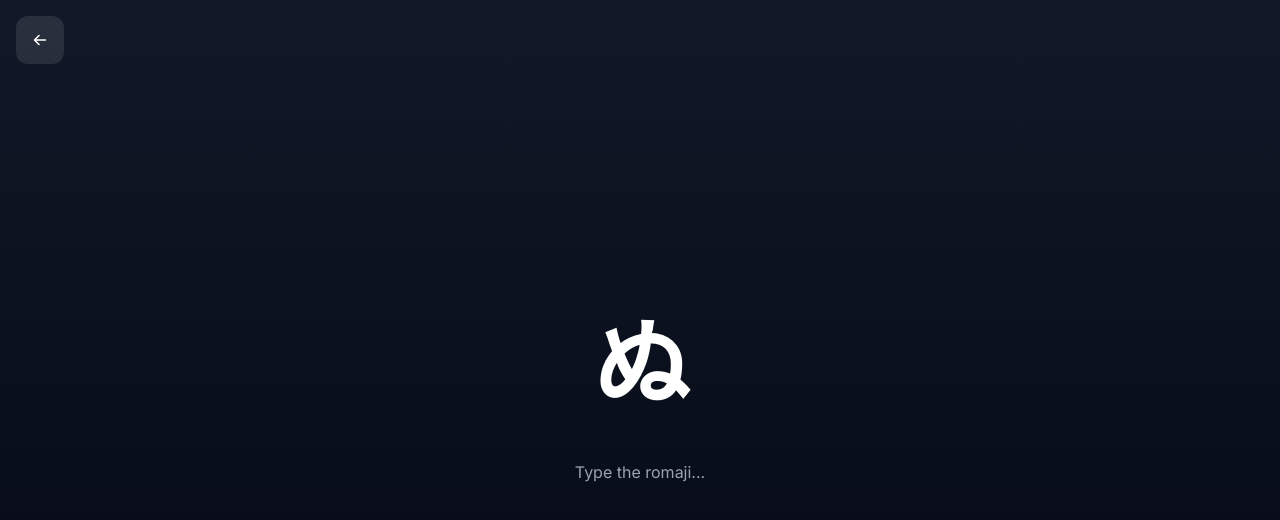
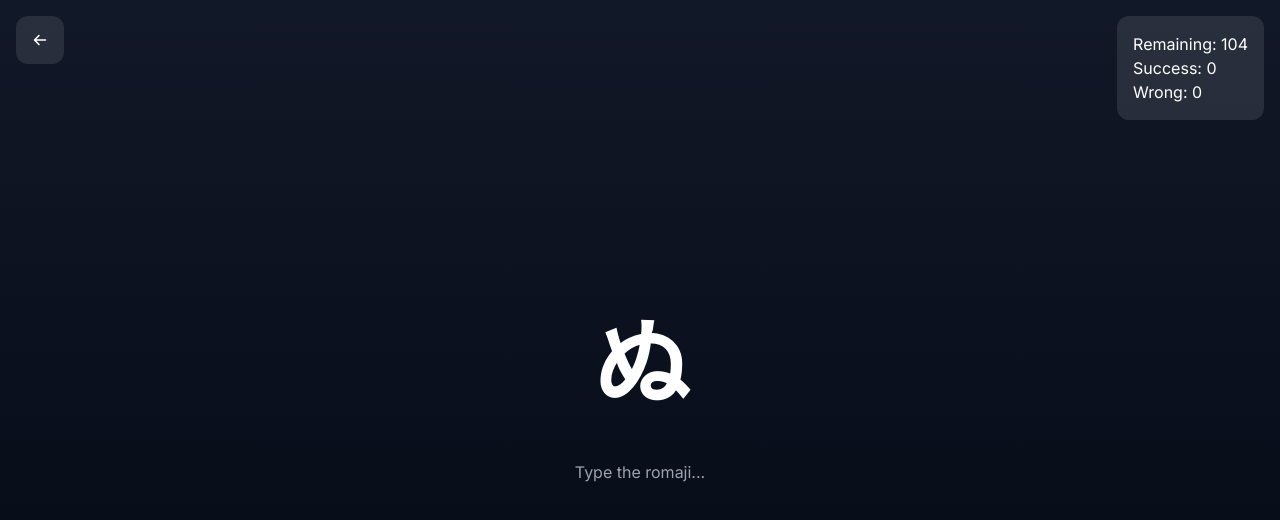
Before and after one commit to alexpuertasr/nihongo, a Next.js app: page /hiragana in a window 1280 px wide. Shown: the top 520 px of the page. Built offline with nearby package versions, Linux system fonts and the light colour scheme.

Commit message:
feat: add score panel

```diff
--- a/src/app/(scriptMatcher)/layout.tsx
+++ b/src/app/(scriptMatcher)/layout.tsx
@@ -10,7 +10,7 @@ export default function RootLayout({
     <>
       {children}
       <Link
-        className="absolute left-0 top-0 m-4 flex rounded-xl bg-white/10 p-4 text-white hover:bg-white/20"
+        className="absolute left-0 top-0 m-4 flex rounded-xl bg-white/10 p-4 hover:bg-white/20"
         href="/"
       >
         <PiArrowLeftBold />
--- a/src/components/script-matcher.tsx
+++ b/src/components/script-matcher.tsx
@@ -21,6 +21,8 @@ export function ScriptMatcher({
   defaultScriptIndex,
 }: Props) {
   const [value, setValue] = useState("");
+  const [wrongCounter, setWrongCounter] = useState(0);
+  const [successCounter, setSuccessCounter] = useState(0);
   const [currentScripts, setCurrentScripts] = useState(scripts);
   const [scriptIndex, setScriptIndex] = useState(defaultScriptIndex);
 
@@ -35,6 +37,7 @@ export function ScriptMatcher({
     if (scriptIndex !== undefined) {
       newScripts = [...currentScripts];
       newScripts.splice(scriptIndex, 1);
+      setSuccessCounter((state) => ++state);
       setCurrentScripts(newScripts);
     }
 
@@ -47,7 +50,12 @@ export function ScriptMatcher({
   };
 
   const handleOnKeyDown = (event: KeyboardEvent<HTMLInputElement>) => {
-    if (scriptIndex === undefined || event.code !== "Enter") return;
+    if (scriptIndex === undefined) return;
+
+    if (event.code !== "Enter") {
+      setWrongCounter((state) => ++state);
+      return;
+    }
 
     if (event.currentTarget.value === currentScripts[scriptIndex]?.romaji) {
       success();
@@ -72,6 +80,7 @@ export function ScriptMatcher({
       if (value === romaji) {
         success();
       } else {
+        setWrongCounter((state) => ++state);
         reset();
       }
     } else {
@@ -90,6 +99,11 @@ export function ScriptMatcher({
         </>
       ) : (
         <>
+          <div className="absolute right-0 top-0 m-4 rounded-xl bg-white/10 p-4">
+            <p>{`Remaining: ${currentScripts.length}`}</p>
+            <p>{`Success: ${successCounter}`}</p>
+            <p>{`Wrong: ${wrongCounter}`}</p>
+          </div>
           <h1 className="text-7xl font-extrabold tracking-tight text-white sm:text-8xl">
             {getScript(scriptIndex, currentScripts)?.[scriptType]}
           </h1>
```
